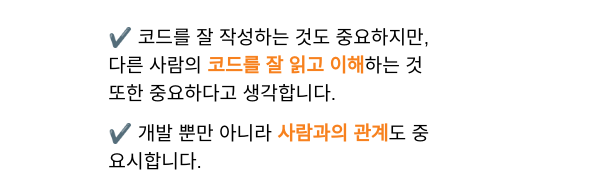
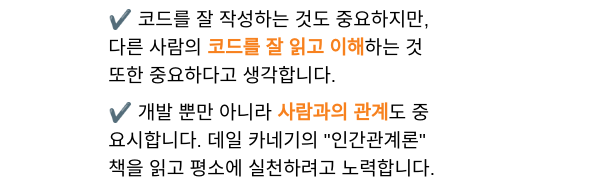
Before and after one commit to kimbigmin/portfolio-page, a website: page dist/index.html in a window 1280 px wide. Shown: the part 1269-1455 px from the top of the page, 558-1154 px from the left. Drawn offline with Linux system fonts and the light colour scheme; a web font is replaced by a local one.

Commit message:
[Amend]: introduction 이력서 내용 수정

```diff
--- a/dist/index.html
+++ b/dist/index.html
@@ -105,7 +105,7 @@
             <p class="profile-box-feature">
               ✔️ 개발 뿐만 아니라
               <span class="keyword-highlight">사람과의 관계</span>도
-              중요시합니다.
+              중요시합니다. 데일 카네기의 "인간관계론" 책을 읽고 평소에 실천하려고 노력합니다.
             </p>
             <p class="profile-box-feature">
               ✔️ <span class="keyword-highlight">아침명상</span>을 좋아합니다.
```
